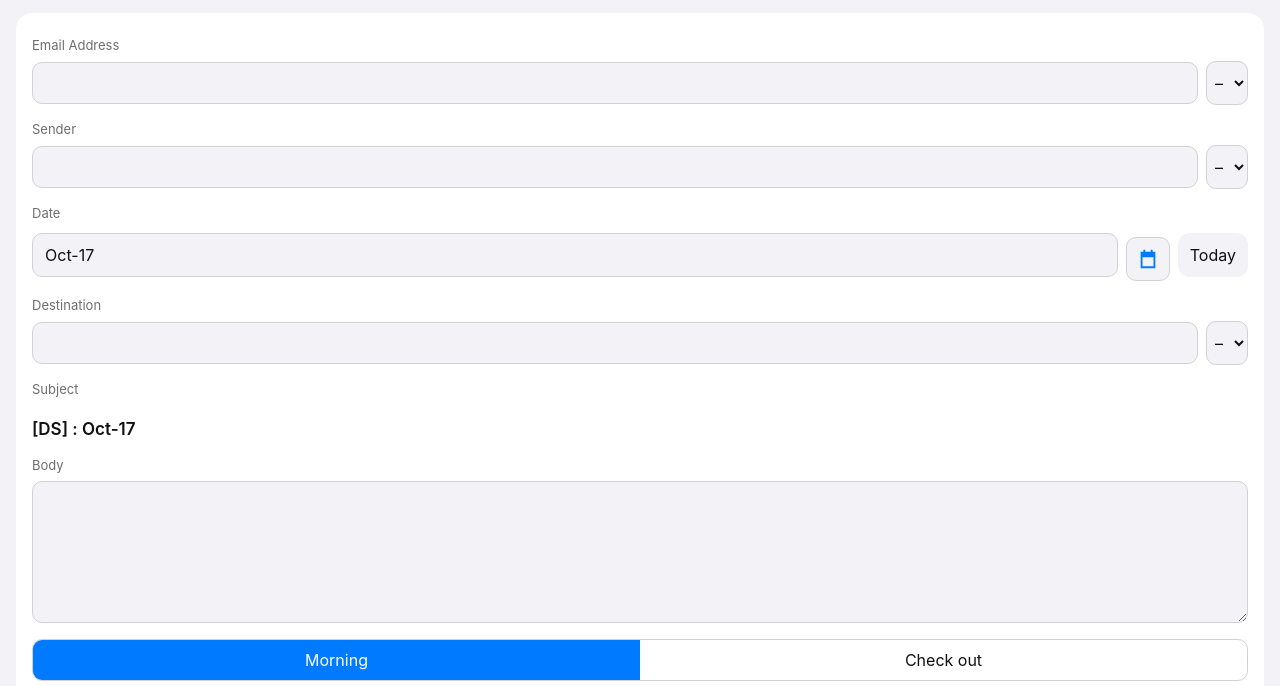
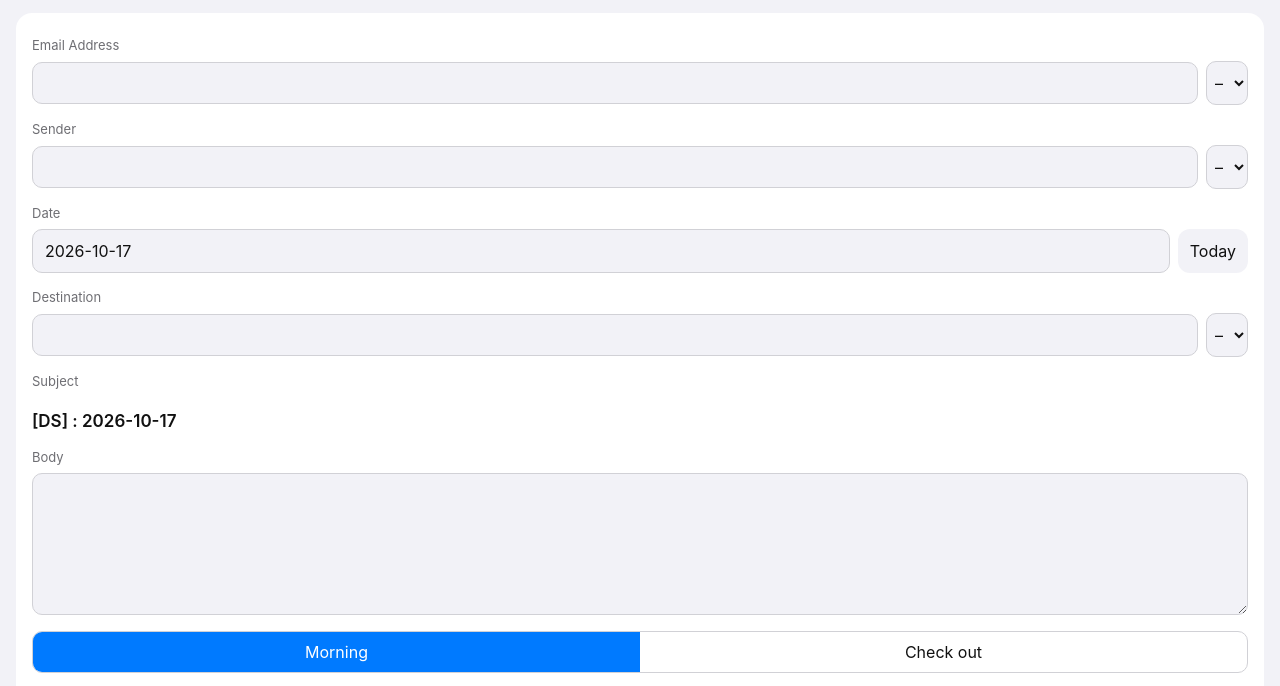
Before and after one commit to Klin1986/ds-mail-web, a plain HTML site: page index.html in a window 1280 px wide. Shown: the part 74-760 px from the top of the page. Drawn offline with Linux system fonts and the light colour scheme.

Commit message:
Show the full date as YYYY-MM-DD instead of a clipped day number.

```diff
--- a/app.js
+++ b/app.js
@@ -51,8 +51,10 @@ function promote(value, items) {
 }
 
 function formatDate(date) {
-  const months = ["Jan", "Feb", "Mar", "Apr", "May", "Jun", "Jul", "Aug", "Sep", "Oct", "Nov", "Dec"];
-  return `${months[date.getMonth()]}-${date.getDate()}`;
+  const year = date.getFullYear();
+  const month = String(date.getMonth() + 1).padStart(2, "0");
+  const day = String(date.getDate()).padStart(2, "0");
+  return `${year}-${month}-${day}`;
 }
 
 function parseISODate(value) {
@@ -137,7 +139,7 @@ function setCheckout(on) {
 function setToday() {
   const now = new Date();
   els.date.value = formatDate(now);
-  els.datePicker.value = now.toISOString().slice(0, 10);
+  els.datePicker.value = formatDate(now);
   persist();
   els.subject.textContent = subject();
 }
@@ -260,6 +262,13 @@ els.datePicker.addEventListener("change", () => {
   els.subject.textContent = subject();
 });
 
+els.date.addEventListener("click", () => {
+  if (typeof els.datePicker.showPicker === "function") {
+    els.datePicker.showPicker();
+  } else {
+    els.datePicker.focus();
+  }
+});
 document.getElementById("today").addEventListener("click", setToday);
 els.morning.addEventListener("click", () => setCheckout(false));
 els.checkout.addEventListener("click", () => setCheckout(true));
--- a/index.html
+++ b/index.html
@@ -8,7 +8,7 @@
   <meta name="theme-color" content="#f2f2f7">
   <title>DS Mail</title>
   <link rel="manifest" href="manifest.json">
-  <link rel="stylesheet" href="styles.css?v=4">
+  <link rel="stylesheet" href="styles.css?v=5">
 </head>
 <body>
   <header class="topbar">
@@ -35,12 +35,7 @@
     <label for="date">Date</label>
     <div class="date-row">
       <input id="date" type="text" readonly>
-      <label class="date-picker-button" aria-label="Choose date">
-        <svg viewBox="0 0 24 24" aria-hidden="true">
-          <path fill="currentColor" d="M7 2h2v2h6V2h2v2h3v18H4V4h3V2zm11 8H6v10h12V10z"/>
-        </svg>
-        <input id="date-picker" type="date" aria-label="Choose date">
-      </label>
+      <input id="date-picker" type="date" aria-label="Choose date" tabindex="-1">
       <button id="today" type="button" class="secondary">Today</button>
     </div>
 
@@ -107,6 +102,6 @@
     </div>
   </dialog>
 
-  <script src="app.js?v=4"></script>
+  <script src="app.js?v=5"></script>
 </body>
 </html>
--- a/styles.css
+++ b/styles.css
@@ -101,7 +101,7 @@ textarea { resize: vertical; min-height: 140px; }
 
 .date-row {
   display: grid;
-  grid-template-columns: minmax(0, 1fr) 44px max-content;
+  grid-template-columns: minmax(0, 1fr) max-content;
   gap: 8px;
   align-items: center;
 }
@@ -112,44 +112,16 @@ textarea { resize: vertical; min-height: 140px; }
   height: 44px;
 }
 
-.date-picker-button {
-  position: relative;
-  display: grid;
-  place-items: center;
-  width: 44px;
-  height: 44px;
-  overflow: hidden;
-  border: 1px solid var(--line);
-  border-radius: 10px;
-  background: var(--bg);
-  color: var(--accent);
-}
-
-.date-picker-button svg {
-  width: 22px;
-  height: 22px;
-  pointer-events: none;
-}
-
 #date-picker {
   position: absolute;
-  inset: 0;
-  width: 44px;
-  height: 44px;
-  max-width: 44px;
-  margin: 0;
+  width: 1px;
+  height: 1px;
   padding: 0;
+  margin: -1px;
+  overflow: hidden;
+  clip: rect(0, 0, 0, 0);
+  white-space: nowrap;
   border: 0;
-  opacity: 0.02;
-  color: transparent;
-  background: transparent;
-  -webkit-appearance: none;
-  appearance: none;
-}
-
-#date-picker::-webkit-datetime-edit,
-#date-picker::-webkit-calendar-picker-indicator {
-  opacity: 0;
 }
 
 #today {
```
